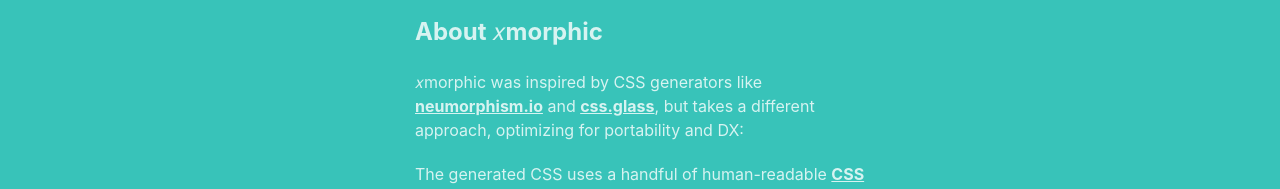
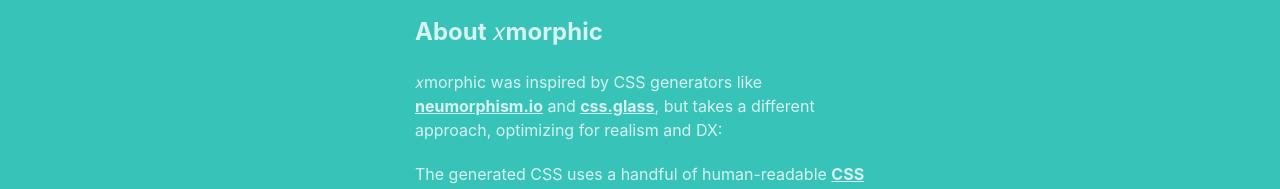
Before and after one commit to PeterTYLiu/xmorphic, a React (Vite) app: page / in a window 1280 px wide. Shown: the part 824-1013 px from the top of the page. Built offline with nearby package versions, Linux system fonts and the light colour scheme.

Commit message:
added tan link, added realism as a priority

```diff
--- a/src/components/About/About.tsx
+++ b/src/components/About/About.tsx
@@ -14,7 +14,7 @@
         <a href="https://css.glass" target="_blank">
           css.glass
         </a>
-        , but takes a different approach, optimizing for portability and DX:
+        , but takes a different approach, optimizing for realism and DX:
       </p>
       <p>
         The generated CSS uses a handful of human-readable{" "}
@@ -40,7 +40,7 @@
         <a target="_blank" href="https://developer.mozilla.org/en-US/docs/Web/CSS/cos">
           onom
         </a>
-        <a target="_blank" href="https://developer.mozilla.org/en-US/docs/Web/CSS/cos">
+        <a target="_blank" href="https://developer.mozilla.org/en-US/docs/Web/CSS/tan">
           etry
         </a>{" "}
         to render the most realistic styles possible, based on real-world physics.
```
